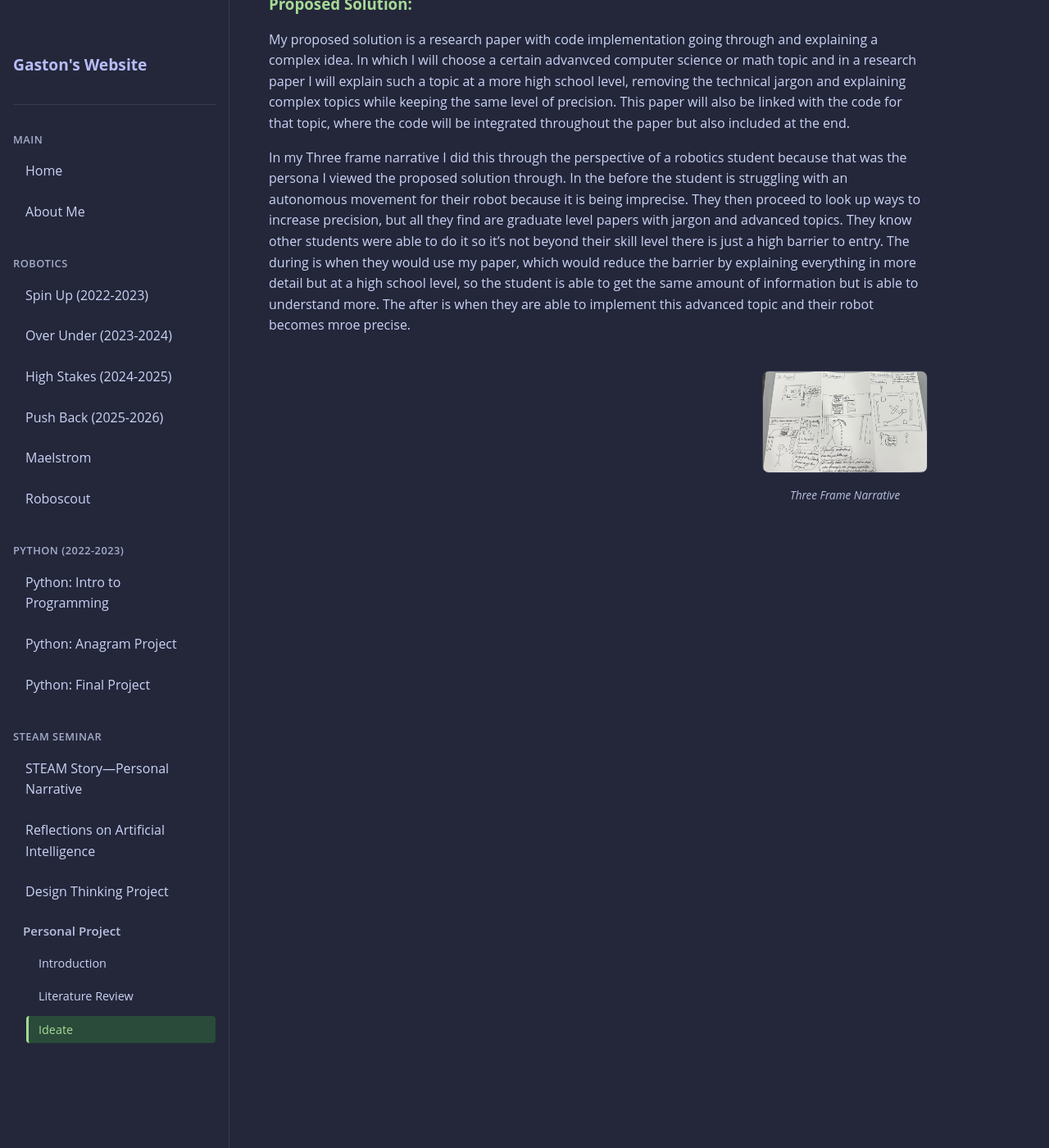
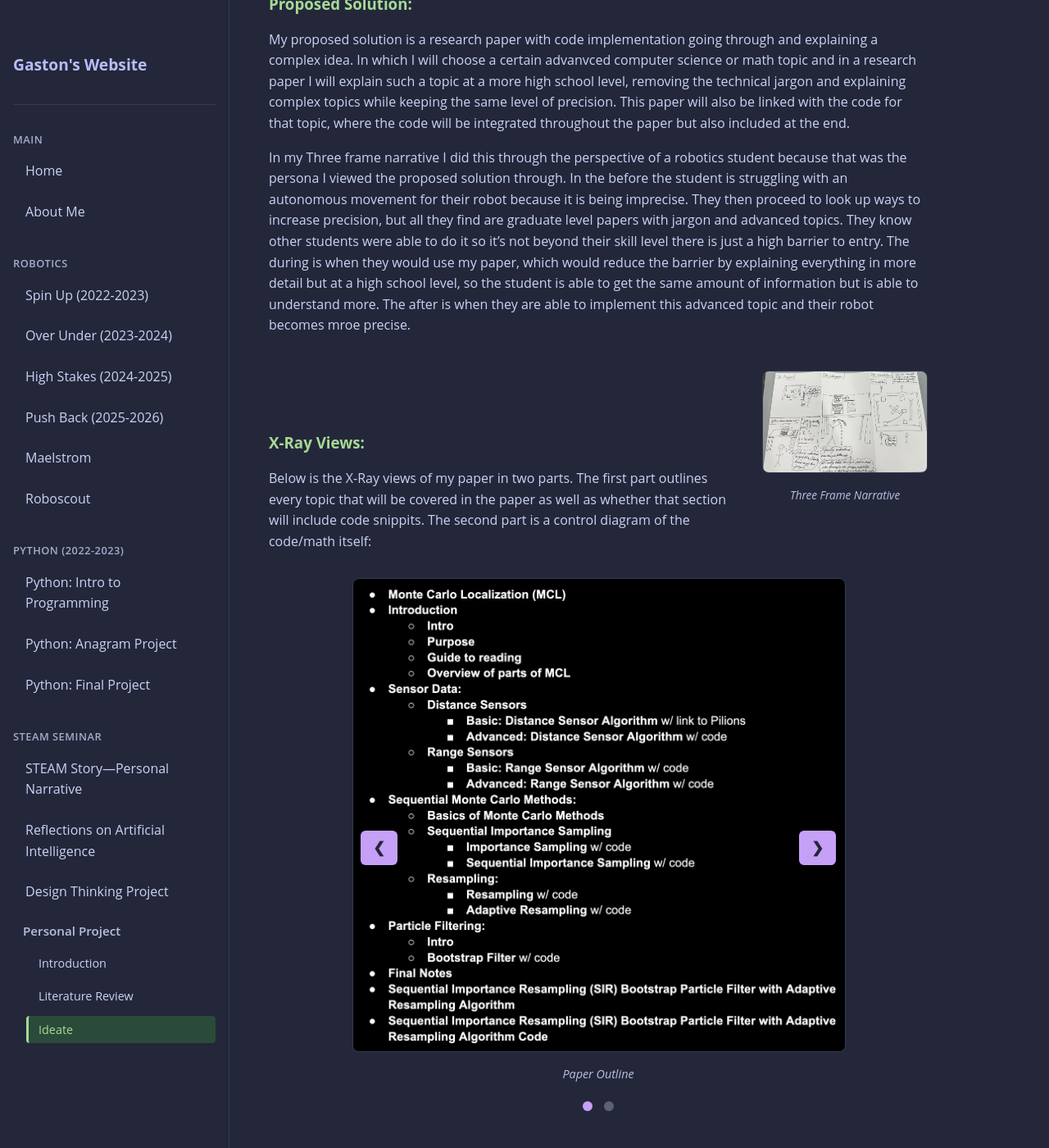
Before and after one commit to Lunar-Eclipse255/gaston.github.io, a Jekyll site: the page built from docs/posts/STEAM seminar/ideate.md, in a window 1280 px wide and 1400 px high, scrolled down 836 px. Shown: the whole window at 82% size. Built offline with Jekyll 4.4.1, drawn with Linux system fonts in a browser that asks for light colours.

Commit message:
carousel

```diff
--- /dev/null
+++ b/docs/assets/js/carousel-xray.js
@@ -0,0 +1,28 @@
+let slideIndexXray = 1;
+
+function changeSlideXray(n) {
+  showSlideXray(slideIndexXray += n);
+}
+
+function currentSlideXray(n) {
+  showSlideXray(slideIndexXray = n);
+}
+
+function showSlideXray(n) {
+  let slides = document.getElementsByClassName("carousel-slide-xray");
+  let dots = document.getElementsByClassName("dot-xray");
+
+  if (n > slides.length) { slideIndexXray = 1 }
+  if (n < 1) { slideIndexXray = slides.length }
+
+  for (let i = 0; i < slides.length; i++) {
+    slides[i].style.display = "none";
+  }
+
+  for (let i = 0; i < dots.length; i++) {
+    dots[i].style.backgroundColor = "#5b6078";
+  }
+
+  slides[slideIndexXray - 1].style.display = "block";
+  dots[slideIndexXray - 1].style.backgroundColor = "#c6a0f6";
+}
--- a/docs/posts/STEAM seminar/ideate.md
+++ b/docs/posts/STEAM seminar/ideate.md
@@ -33,3 +33,29 @@ In my Three frame narrative I did this through the perspective of a robotics stu
   <figcaption style="color: #b8c0e0; font-size: 0.85em; margin-top: 0.5rem; font-style: italic; text-align: center;">Three Frame Narrative</figcaption>
 </figure>
 <br>
+
+### X-Ray Views:
+Below is the X-Ray views of my paper in two parts. The first part outlines every topic that will be covered in the paper as well as whether that section will include code snippits. The second part is a control diagram of the code/math itself:
+
+<div class="carousel-container" style="max-width: 600px; margin: 2rem auto; position: relative;">
+  <div class="carousel-slides-xray">
+    <div class="carousel-slide-xray active" style="display: block;">
+      <img src="{{ site.baseurl }}/assets/images/steam/paper_outline.png" alt="Paper Outline" style="width: 100%; border-radius: 8px; border: 1px solid #363a4f;">
+      <p class="carousel-caption" style="text-align: center; color: #b8c0e0; font-size: 0.9em; margin-top: 0.5rem; font-style: italic;">Paper Outline</p>
+    </div>
+    <div class="carousel-slide-xray" style="display: none;">
+      <img src="{{ site.baseurl }}/assets/images/steam/code_control_diagram.jpeg" alt="Code Control Diagram" style="width: 100%; border-radius: 8px; border: 1px solid #363a4f;">
+      <p class="carousel-caption" style="text-align: center; color: #b8c0e0; font-size: 0.9em; margin-top: 0.5rem; font-style: italic;">Code Control Diagram</p>
+    </div>
+  </div>
+
+  <button class="carousel-btn-xray prev" onclick="changeSlideXray(-1)" style="position: absolute; left: 10px; top: 50%; transform: translateY(-50%); background: #c6a0f6; color: #24273a; border: none; padding: 10px 15px; border-radius: 6px; cursor: pointer; font-size: 18px; font-weight: bold;">❮</button>
+  <button class="carousel-btn-xray next" onclick="changeSlideXray(1)" style="position: absolute; right: 10px; top: 50%; transform: translateY(-50%); background: #c6a0f6; color: #24273a; border: none; padding: 10px 15px; border-radius: 6px; cursor: pointer; font-size: 18px; font-weight: bold;">❯</button>
+
+  <div class="carousel-dots-xray" style="text-align: center; margin-top: 1rem;">
+    <span class="dot-xray active" onclick="currentSlideXray(1)" style="height: 12px; width: 12px; margin: 0 5px; background-color: #c6a0f6; border-radius: 50%; display: inline-block; cursor: pointer;"></span>
+    <span class="dot-xray" onclick="currentSlideXray(2)" style="height: 12px; width: 12px; margin: 0 5px; background-color: #5b6078; border-radius: 50%; display: inline-block; cursor: pointer;"></span>
+  </div>
+</div>
+
+<script src="{{ site.baseurl }}/assets/js/carousel-xray.js"></script>
```
Also changed, not shown: docs/assets/images/steam/control_diagram.jpeg (added), docs/assets/images/steam/paper_outline.png (added).
